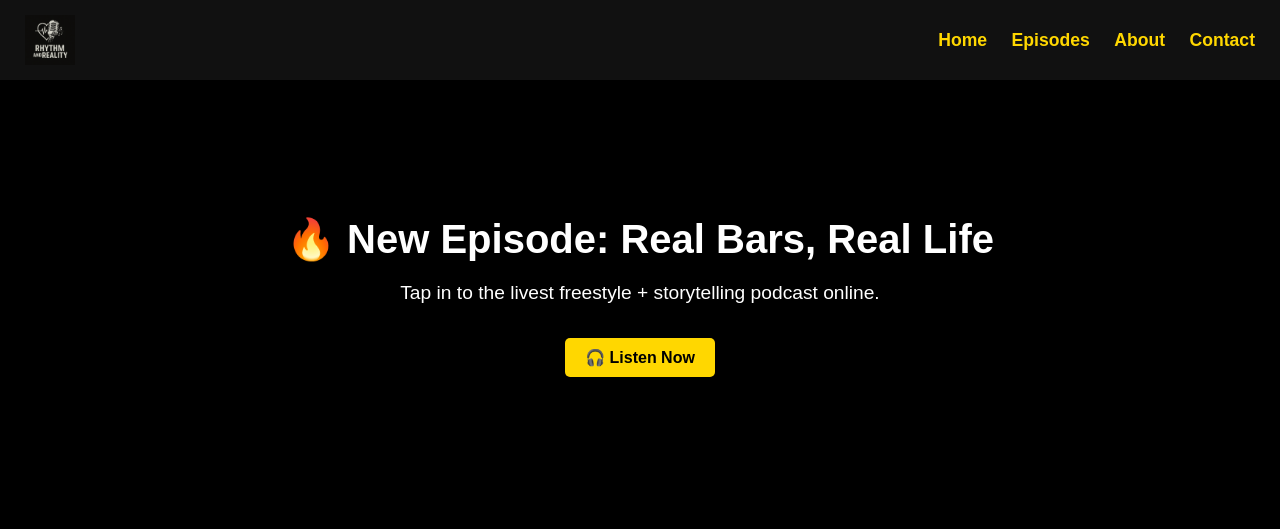
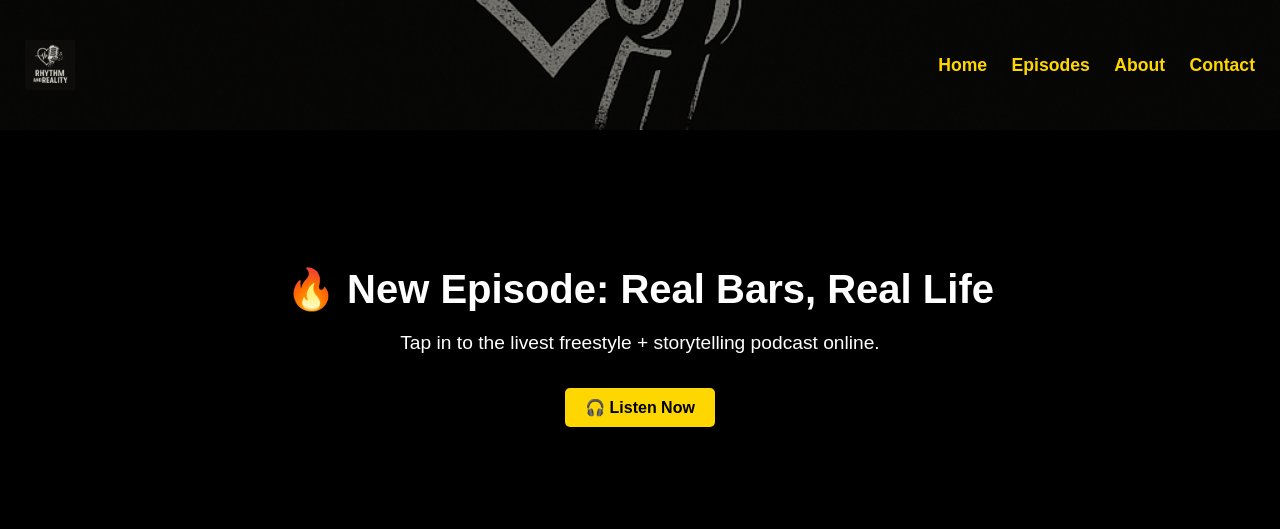
Before and after one commit to dewarder/rhythm-and-reality, a Flask app: page / in a window 1280 px wide. Shown: the top 529 px of the page. Run offline with Flask 3, Linux system fonts and the light colour scheme.

Commit message:
Navbar background with dark overlay

```diff
--- a/static/style.css
+++ b/static/style.css
@@ -7,7 +7,8 @@ body {
 
 /* 🔲 Nav Bar */
 .navbar {
-  background: #111;
+  background: url('/static/images/navbar-bg.jpg') no-repeat center;
+  background-size: cover;
   padding: 15px 25px;
   display: flex;
   justify-content: space-between;
@@ -15,8 +16,9 @@ body {
   position: sticky;
   top: 0;
   z-index: 1000;
+  height: 100px;
+  position: relative; /* added for overlay */
 }
-
 .navbar nav a {
   color: gold;
   margin-left: 20px;
@@ -24,7 +26,13 @@ body {
   text-decoration: none;
   font-size: 1.1rem;
 }
-
+.navbar::before {
+  content: "";
+  position: absolute;
+  inset: 0;
+  background: rgba(0, 0, 0, 0.5); /* adjust darkness here */
+  z-index: -1;
+}
 .logo {
   height: 50px;
 }
```
